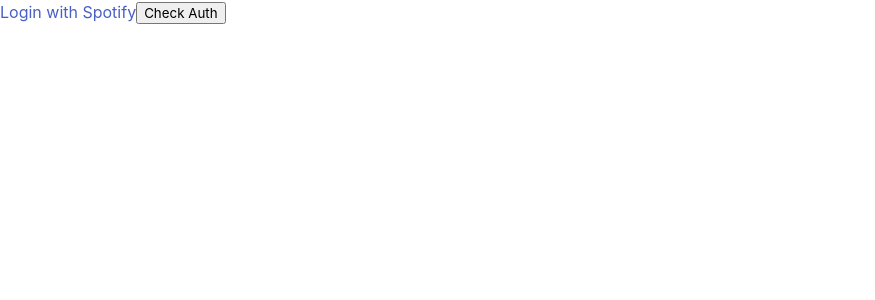
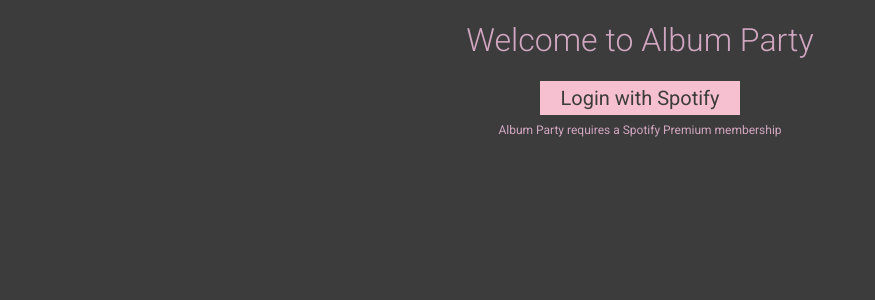
Before and after one commit to NguyenDytrich/AlbumParty, a Vue app in the folder client/: page / in a window 1280 px wide. Shown: the top 300 px of the page, without its empty margins (0-875 px from the left). Built offline with nearby package versions, Linux system fonts and the light colour scheme; no server answers.

Commit message:
Add custom styling instead of bulma

```diff
--- a/client/package.json
+++ b/client/package.json
@@ -28,6 +28,8 @@
     "eslint-plugin-prettier": "^3.3.1",
     "eslint-plugin-vue": "^7.0.0",
     "prettier": "^2.2.1",
+    "sass": "^1.34.0",
+    "sass-loader": "^10",
     "typescript": "~4.1.5"
   }
 }
--- a/client/src/App.vue
+++ b/client/src/App.vue
@@ -1,25 +1,26 @@
 <template>
-  <div v-if="!isAuth">
-    <a href="http://localhost:3000/login">Login with Spotify</a>
-    <button @click="checkAuth">Check Auth</button>
+  <div class="landing-container" v-if="!isAuth">
+    <h1>Welcome to Album Party</h1>
+    <a class="button lg" href="http://localhost:3000/login">Login with Spotify</a>
+    <p class="subtext">Album Party requires a Spotify Premium membership</p>
   </div>
   <div v-else>
-    <div class="container">
-      <h1>Hi {{ user }}!</h1>
-      <a class="button" @click="logout">Logout</a>
-    </div>
-    <div class="panel">
-      <div class="panel-heading">
-        <h1>Live Parties</h1>
+    <div class="app-container">
+      <div class="header">
+        <div>
+          <h1>hi {{ user }}</h1>
+        </div>
+        <div>
+          <a class="button" @click="logout">Logout</a>
+        </div>
       </div>
-			<div class="panel-block">
-				<a class="button">Host a new party</a>
-			</div>
-      <div class="panel-block">Test</div>
-      <div class="panel-block">Test</div>
-    </div>
-    <div>
-      <a class="button">Start a new party</a>
+      <div id="parties">
+        <div class="header">
+          <h1>Live Parties</h1>
+          <a class="button">Host a new party</a>
+        </div>
+      </div>
+      <div id="other"></div>
     </div>
   </div>
 </template>
--- a/client/src/index.css
+++ /dev/null
@@ -1 +0,0 @@
-@import "https://cdn.jsdelivr.net/npm/bulma@0.9.2/css/bulma.min.css";
--- /dev/null
+++ b/client/src/index.scss
@@ -0,0 +1,82 @@
+@import url('https://fonts.googleapis.com/css2?family=Roboto:wght@100;300;400&display=swap');
+
+$color0: #3c3c3c;
+$color1: #486665;
+$color2: #c5dca0;
+$color3: #8e7c93;
+$color4: #d0a6c0;
+$color5: #f6c0d0;
+
+body {
+	font-family: 'Roboto';
+	background-color: $color0;
+	color: $color4;
+	padding: 0;
+	margin: 0;
+}
+
+a{
+	&:visited {
+		color: $color5;
+	}
+
+	&.button {
+		text-decoration: none;
+		background-color: $color5;
+		color: $color0;
+		padding: 0.125em 0.5em;
+		display: inline-block;
+
+		&.lg {
+			font-size: 1.25em;
+			padding: 0.25em 1em;
+			margin-bottom: 0.25em;
+		}
+	}
+}
+
+h1 {
+	font-weight: 300;
+}
+
+.header {
+	display: flex;
+	align-items: center;
+	justify-content: space-between;
+}
+
+.subtext {
+	font-size: 0.75em;
+	margin-top: 0.25em;
+}
+
+.app-container {
+	padding: 1em;
+	display: grid;
+	grid-template-columns: 20em auto 10em;
+	grid-template-rows: 5em auto 5em;
+	height: calc(100vh - 2em);
+	width: calc(100vw - 4em);
+	margin: auto;
+
+	.header {
+		grid-row-start: 1;
+		grid-row-end: 2;
+		grid-column-start: 1;
+		grid-column-end: last-line;
+	}
+
+	#parties {
+		grid-row-start: 2;
+		grid-column-start: 1;
+	}
+
+	#other {
+		grid-row-start: 2;
+		grid-column-start: 2;
+	}
+}
+
+.landing-container {
+	text-align: center;
+}
--- a/client/src/main.ts
+++ b/client/src/main.ts
@@ -1,6 +1,6 @@
 import { createApp } from 'vue';
 import App from './App.vue';
 import { store, key } from './store';
-import './index.css';
+import './index.scss';
 
 createApp(App).use(store, key).mount('#app');
```
Also changed, not shown: 1 other file (tests, documents, lock files or other folders).
